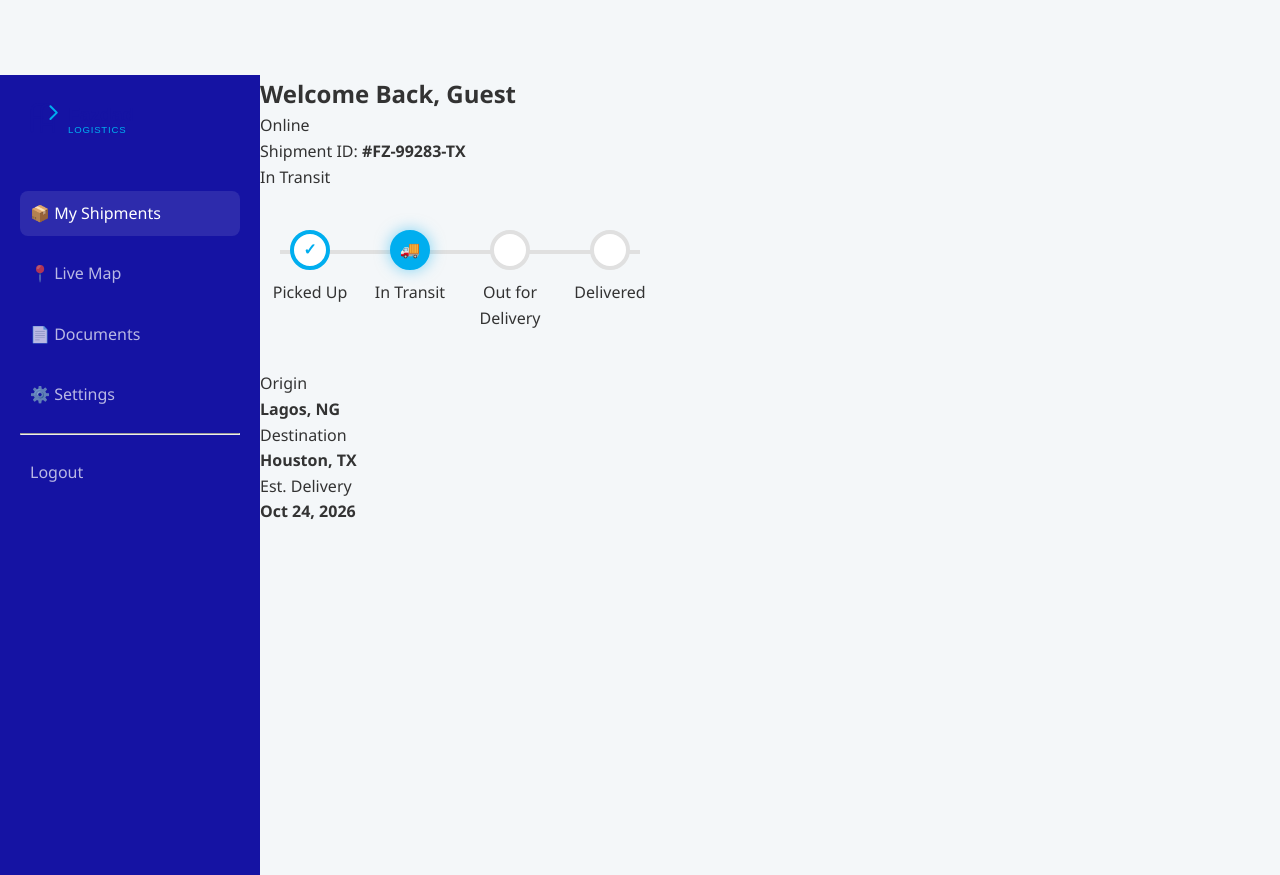
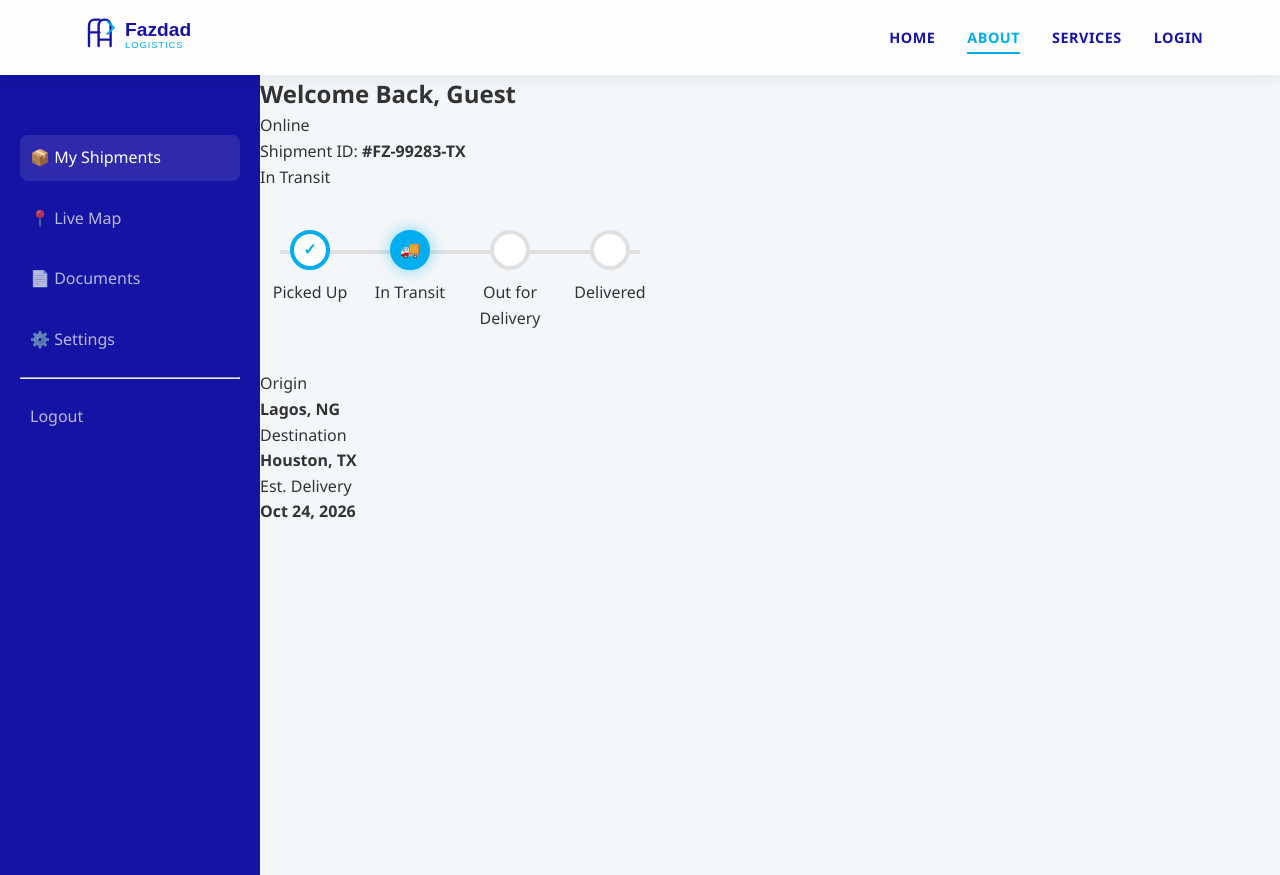
Before and after one commit to Jennygit125/fazdad, a plain HTML site: page dashboard.html in a window 1280 px wide. Drawn offline with Linux system fonts and the light colour scheme.

Commit message:
dashboard header added

```diff
--- a/dashboard.html
+++ b/dashboard.html
@@ -7,7 +7,19 @@
     <link rel="stylesheet" href="style.css">
     <link rel="stylesheet" href="dashboard-style.css"> </head>
 <body class="dashboard-body">
+<header class="site-header">
+        <div class="logo-container">
+    <a href="index.html" aria-label="Fazdad Logistics Home" id="logo-placeholder">
+        </a>
+</div>
+<selector class="navigation">
+        <a href="index.html">Home</a>
+            <a href="about.html" class="active">About</a>
+            <a href="services.html">Services</a>
+            <a href="login.html">login</a>
+</selector>
 
+</header>
     <div class="dashboard-wrapper">
         <aside class="dash-sidebar">
             <div id="logo-placeholder"></div> <nav class="dash-nav">
```
